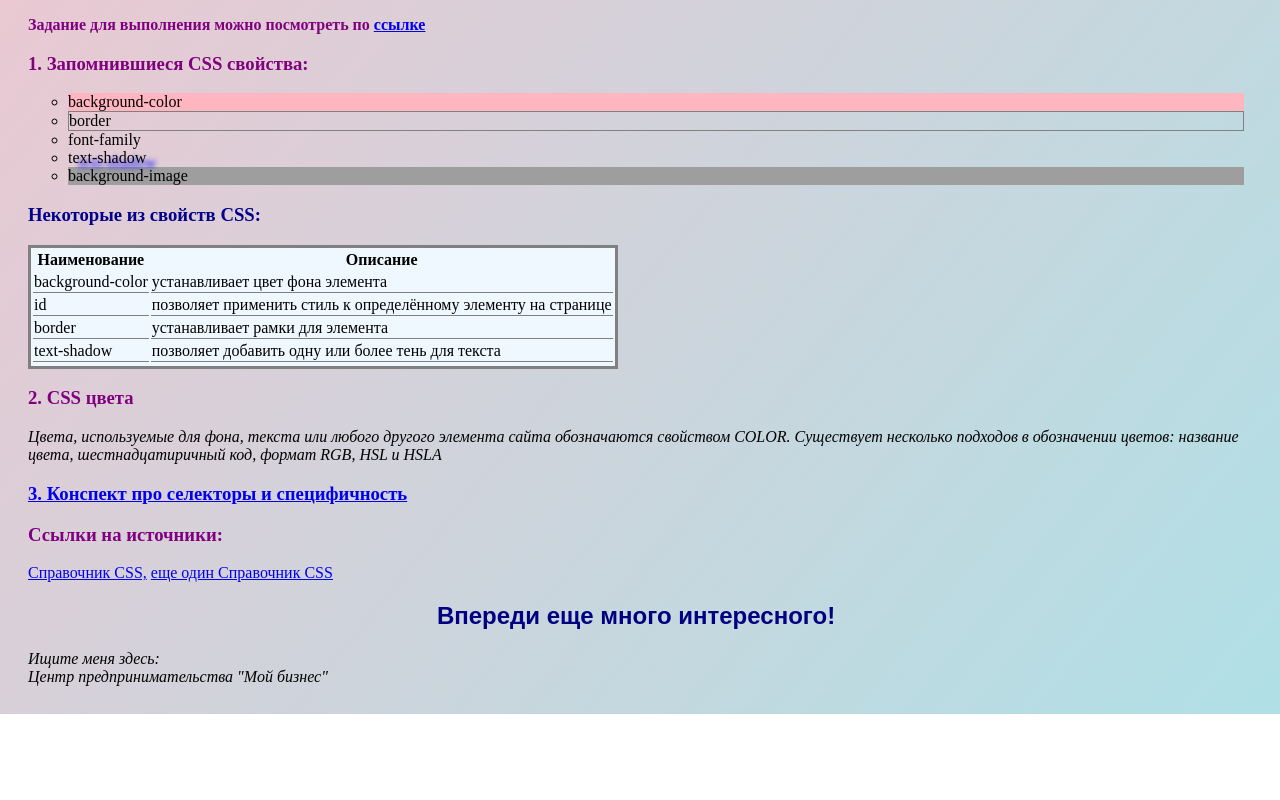
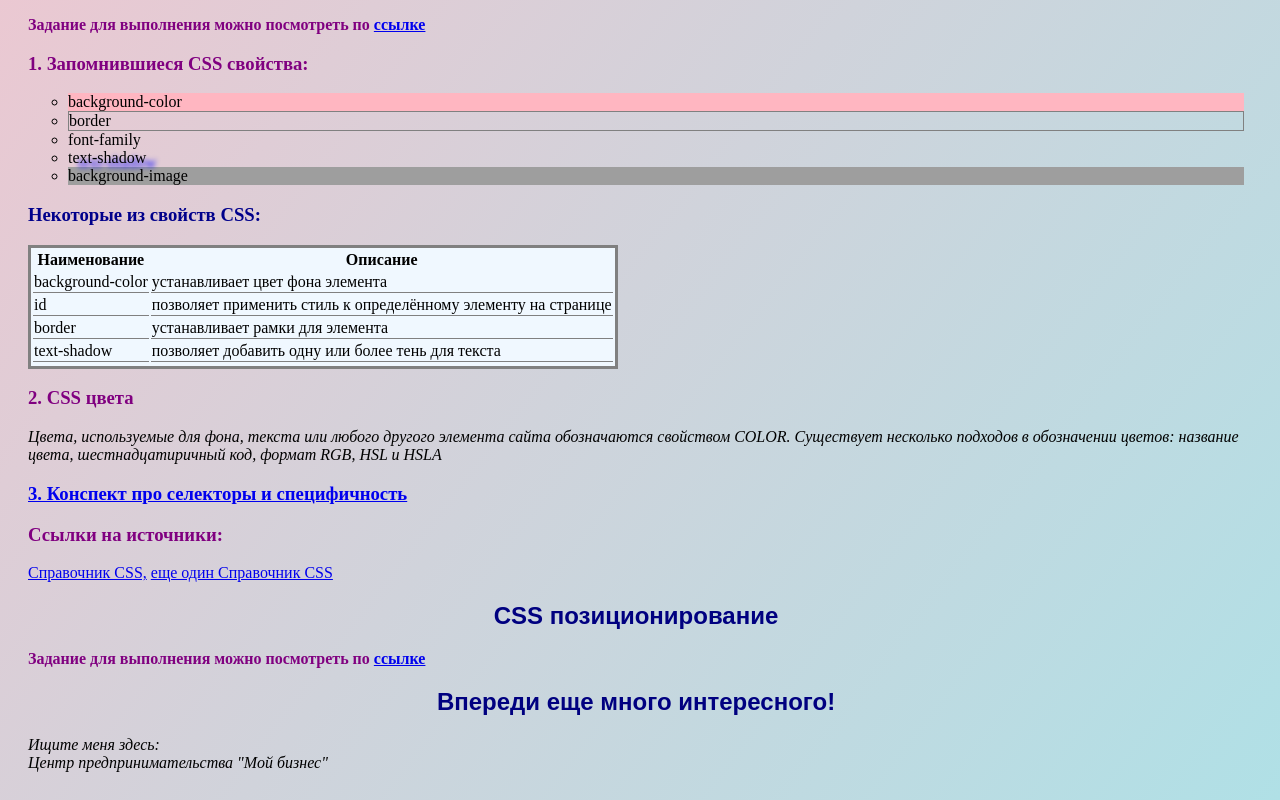
Before and after one commit to OlyaKhalbaeva/homework_g2_olgakh, a plain HTML site: page index.html in a window 1280 px wide. Shown: the part 852-1652 px from the top of the page. Before the commit the page ends 1566 px from the top, so only its background shows below. Drawn offline with Linux system fonts and the light colour scheme; grey boxes are pictures that could not be loaded.

Commit message:
add lesson 5

```diff
--- a/index.html
+++ b/index.html
@@ -80,6 +80,8 @@
 <h3><a href="https://github.com/OlyaKhalbaeva/homework_g2_olgakh/blob/main/homework%204.1%20(summary).html"> 3. Конспект про селекторы и специфичность </a> <p></p></h3><h3>Ссылки на источники:</h3>
 <a href="https://html5book.ru/css-css3/">Справочник CSS,</a>
 <a href="https://puzzleweb.ru/css/all_properties.php">еще один Справочник CSS</a>
+<h2>CSS позиционирование</h2>
+<p>Задание для выполнения можно посмотреть по <a href="https://rabdanov.notion.site/5-CSS-2a2027b9bace4cac94c53623b57f9ffb">ссылке</a></p>
 <h2>Впереди еще много интересного!</h2>
 <address>
 Ищите меня здесь:<br>
```
Also changed, not shown: homework 5.html (added).
